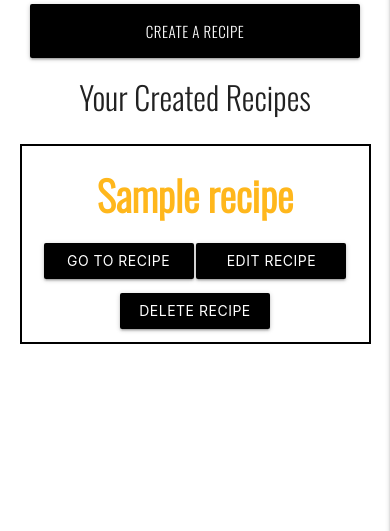
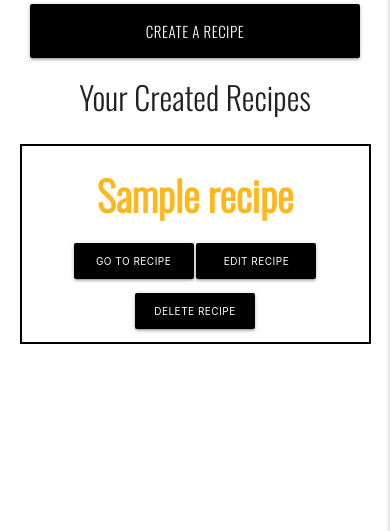
Before and after one commit to JMortifee/data-centric-development, a Flask app: a page that uses templates/profile.html in a window 390 px wide. Shown: the part 203-734 px from the top of the page. Run offline with Flask 2, Linux system fonts and the light colour scheme; the visitor is signed in with stand-in values (Sample User, id 1); a database or web service that is not in the repository returns one stand-in record (values such as "Sample title"); some libraries are stand-ins or nearby versions.

Commit message:
profile recipe button responsivity fixed

```diff
--- a/static/css/style.css
+++ b/static/css/style.css
@@ -451,6 +451,15 @@ footer {
     .landing-button a{
         font-size: 10px;
     }
+
+    /* profile recipe buttons */
+
+    .profile-recipes a button{
+        width: 120px;
+        font-size:10px;
+    }
+
+
   }
 
   /* ----------------------------------------------small screen-- */
--- a/templates/profile.html
+++ b/templates/profile.html
@@ -30,9 +30,9 @@
             <div class="col s12 m8 offset-m2 recipe-card" method="POST" action="{{ url_for('sign_up') }}">
                 <div class="col s12 center-align profile-recipes">
                     <h3>{{ recipe.recipe_name }}</h3>
-                    <a href="{{ url_for('recipe', recipe_name=recipe.recipe_name) }}"><button class="btn btn-default hov-1">Go To recipe</button></a>
-                    <a href="{{ url_for('edit_recipe', username=session['user'], recipe_name=recipe.recipe_name) }}"><button class="btn btn-default hov-2">Edit recipe</button></a>
-                    <a href="{{ url_for('delete_recipe', username=session['user'], recipe_name=recipe.recipe_name) }}"><button class="btn btn-default hov-1">Delete recipe</button></a>
+                    <a href="{{ url_for('recipe', recipe_name=recipe.recipe_name) }}"><button class="btn btn-profile hov-1">Go To recipe</button></a>
+                    <a href="{{ url_for('edit_recipe', username=session['user'], recipe_name=recipe.recipe_name) }}"><button class="btn btn-default hov-2 btn-profile ">Edit recipe</button></a>
+                    <a href="{{ url_for('delete_recipe', username=session['user'], recipe_name=recipe.recipe_name) }}"><button class="btn btn-default hov-1 btn-profile ">Delete recipe</button></a>
                 </div>
             </div>
         </div>
```
